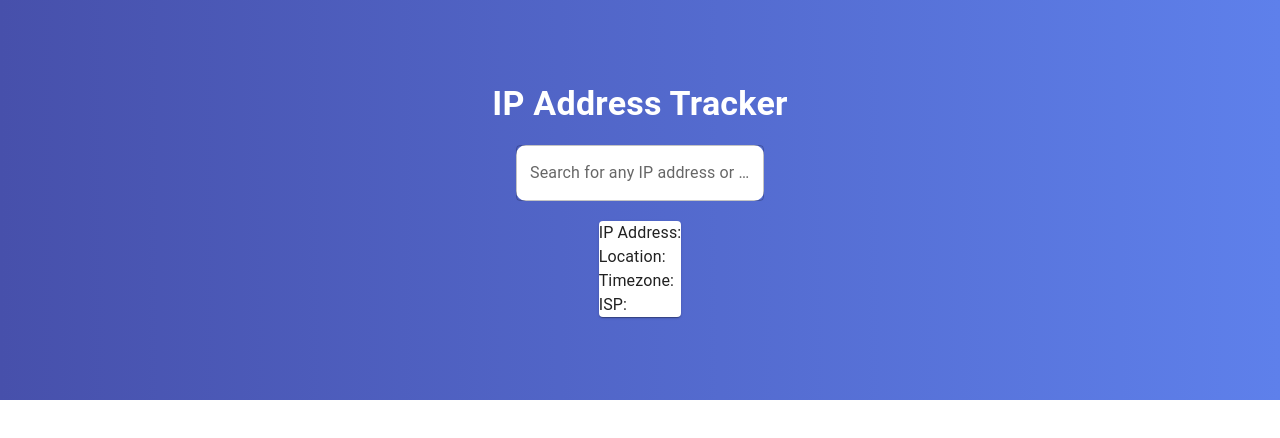
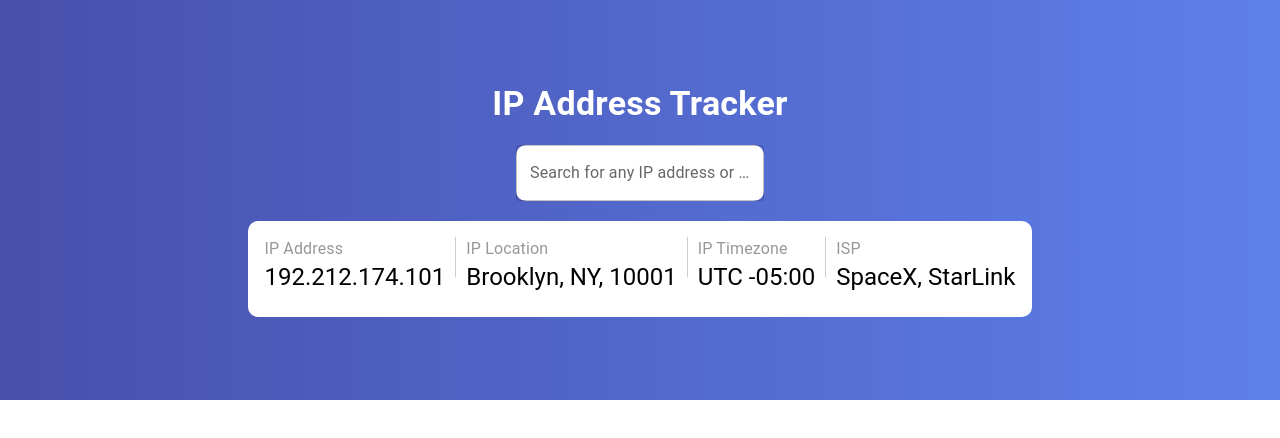
Before and after one commit to aliceberd00/cydeavour, a React (Create React App) app in the folder cydeavour/: page / in a window 1280 px wide. Shown: the top 438 px of the page. Built offline with nearby package versions, Linux system fonts and the light colour scheme.

Commit message:
загрузила тестовые данные

```diff
--- a/cydeavour/src/Component/Coordinations/Coordinations.tsx
+++ b/cydeavour/src/Component/Coordinations/Coordinations.tsx
@@ -1,8 +1,12 @@
 import React from 'react';
 import Typography from '@mui/material/Typography';
 import TextField from '@mui/material/TextField';
-import {Card} from "@mui/material";
-
+import {Box} from '@mui/material';
+import Card from '@mui/material/Card';
+import CardActions from '@mui/material/CardActions';
+import CardContent from '@mui/material/CardContent';
+import Button from '@mui/material/Button';
+// import SearchIcon from '@mui/icons-material/Search';
 export default function Coordinations() {
     const gradientColors = ['#4750AB', '#5E80EB'];
 
@@ -10,10 +14,19 @@ export default function Coordinations() {
         background: `linear-gradient(to right, ${gradientColors.join(', ')})`,
         height: '50vh',
         display: 'flex',
-        flexDirection: 'column' as const, // Используем 'as const' для явного указания типа
+        flexDirection: 'column' as const,
         justifyContent: 'center',
         alignItems: 'center',
         color: '#FFFFFF',
+    };
+
+
+    const dividerStyle: React.CSSProperties = {
+        content: "''",
+        width: '1px',
+        backgroundColor: '#ccc',
+        height: '40px', // Высота линии (можете настроить по своему вкусу)
+        margin: '0 10px', // Отступы от линии до текстовых блоков
     };
 
     return (
@@ -21,15 +34,56 @@ export default function Coordinations() {
             <Typography variant='h4' style={{ fontWeight: 600 }}>
                 IP Address Tracker
             </Typography>
-            <TextField label="Search for any IP address or domain" id="fullWidth" style={{ marginTop: '20px',
-            backgroundColor:'#fff', borderRadius:'10px'
-            }}/>
-            <Card style={{backgroundColor:'#fff', marginTop: '20px'}}>
-                <Typography>IP Address:</Typography>
-                <Typography>Location:</Typography>
-                <Typography>Timezone:</Typography>
-                <Typography>ISP:</Typography>
-            </Card>
+            <TextField
+                label='Search for any IP address or domain'
+                id='fullWidth'
+                style={{
+                    marginTop: '20px',
+                    backgroundColor: '#fff',
+                    borderRadius: '10px',
+                }}
+            />
+                <Box sx={{ minWidth: 275, backgroundColor:'#fff', marginTop:'20px', borderRadius:'10px',
+                    color: '#989898', }}>
+                    <CardContent style={{display: 'flex'}}>
+                        <div>
+                        <Typography>IP Address</Typography>
+                        <Typography variant='h5' style={{color:'#000'}}>192.212.174.101</Typography>
+                        </div>
+                        <div style={dividerStyle}></div>
+                        <div>
+                        <Typography>IP Location</Typography>
+                        <Typography variant='h5' style={{color:'#000'}}>Brooklyn, NY, 10001</Typography>
+                        </div>
+                        <div style={dividerStyle}></div>
+                        <div>
+                        <Typography>IP Timezone</Typography>
+                        <Typography variant='h5' style={{color:'#000'}}>UTC -05:00</Typography>
+                        </div>
+                        <div style={dividerStyle}></div>
+                        <div>
+                        <Typography>ISP</Typography>
+                        <Typography variant='h5' style={{color:'#000'}}>SpaceX, StarLink</Typography>
+                        </div>
+                    </CardContent>
+                </Box>
+            {/*<Card style={cardStyle}>*/}
+            {/*    <div>*/}
+            {/*        <Typography>IP Address</Typography>*/}
+            {/*        <div style={dividerStyle}></div>*/}
+            {/*    </div>*/}
+            {/*    <div>*/}
+            {/*        <Typography>Location</Typography>*/}
+            {/*        <div style={dividerStyle}></div>*/}
+            {/*    </div>*/}
+            {/*    <div>*/}
+            {/*        <Typography>Timezone</Typography>*/}
+            {/*        <div style={dividerStyle}></div>*/}
+            {/*    </div>*/}
+            {/*    <div>*/}
+            {/*        <Typography>ISP</Typography>*/}
+            {/*    </div>*/}
+            {/*</Card>*/}
         </div>
     );
 }
```
